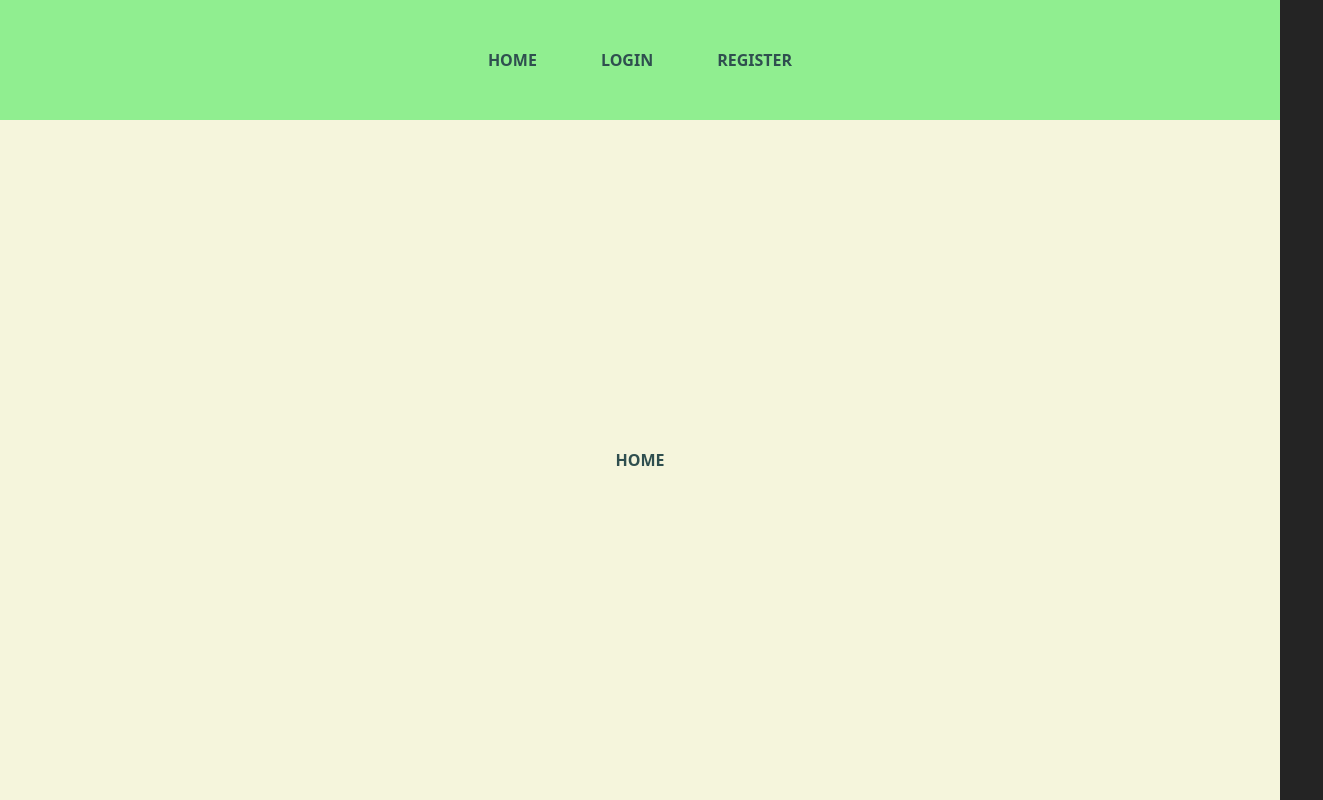
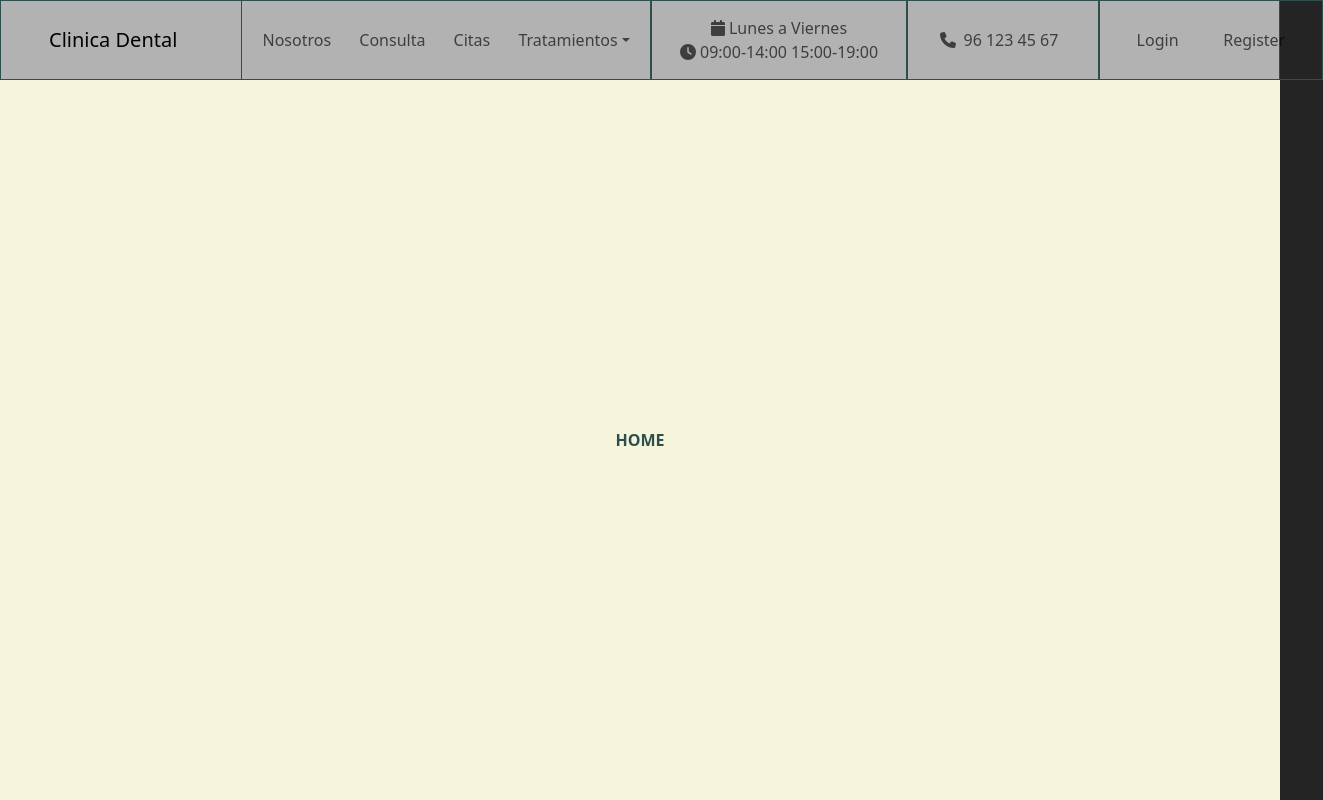
Before and after one commit to ansualo/proyecto5-frontendClinicaDental, a React (Vite) app: page / in a window 1280 px wide. Shown: the whole page, 1323 px wide, since content can reach past the window. Built offline with nearby package versions, Linux system fonts and the light colour scheme.

Commit message:
design: improve the Header with bootstrap

```diff
--- a/package.json
+++ b/package.json
@@ -10,6 +10,9 @@
     "preview": "vite preview"
   },
   "dependencies": {
+    "@fortawesome/fontawesome-svg-core": "^6.4.0",
+    "@fortawesome/free-solid-svg-icons": "^6.4.0",
+    "@fortawesome/react-fontawesome": "^0.2.0",
     "bootstrap": "^5.3.0",
     "react": "^18.2.0",
     "react-bootstrap": "^2.7.4",
--- a/src/common/Header/Header.css
+++ b/src/common/Header/Header.css
@@ -1,10 +1,8 @@
 .headerDesign{
-    height: 15vh;
+    height: 10vh;
     width: 100vw;
-    background-color: lightgreen;
-    display: flex;
-    align-items: center;
-    justify-content: center;
+    background-color: rgb(179, 178, 178);
+    border: 0.08em solid darkslategray;
 }
 
 .linkDesign{
@@ -16,3 +14,36 @@
 .linkDesign:hover{
     color:white;
 }
+
+
+@media screen and (min-width: 1025px) {
+
+    .menuLeft, .phone, .timetable, .menuRight{
+        height: 10vh;
+        border: 0.08em solid darkslategray;
+        display: flex;
+        align-items: center;
+        justify-content: center;
+    }
+
+    .menuLeft{
+        width: 32vw;
+        justify-content: space-evenly;
+    }
+
+    .timetable{
+        width: 20vw;
+        display: flex;
+        flex-direction: column;
+    }
+
+    .phone{
+        width: 15vw;
+    }
+
+    .menuRight{
+        width: 17.5vw;
+        justify-content: space-evenly;
+    }
+
+}
--- a/src/common/Header/Header.jsx
+++ b/src/common/Header/Header.jsx
@@ -1,16 +1,79 @@
 import React from "react";
 import './Header.css';
-import { useNavigate } from "react-router-dom";
+//Bootstrap
+import Container from 'react-bootstrap/Container';
+import Nav from 'react-bootstrap/Nav';
+import Navbar from 'react-bootstrap/Navbar';
+import NavDropdown from 'react-bootstrap/NavDropdown';
+//FontAwesome
+import { FontAwesomeIcon } from '@fortawesome/react-fontawesome'
+import { faPhone } from '@fortawesome/free-solid-svg-icons'
+import { faCalendar } from '@fortawesome/free-solid-svg-icons'
+import { faClock } from '@fortawesome/free-solid-svg-icons'
+
+const phoneIcon = <FontAwesomeIcon icon={faPhone} />;
+const calendarIcon = <FontAwesomeIcon icon={faCalendar} />
+const clockIcon = <FontAwesomeIcon icon={faClock} />
+
 
 export const Header = () => {
 
-    const navigate = useNavigate();
+//     const navigate = useNavigate();
 
-    return (
-        <div class="headerDesign">
-            <div className="linkDesign" onClick={()=> navigate('/')}>HOME</div>
-            <div className="linkDesign" onClick={()=> navigate('/login')}>LOGIN</div>
-            <div className="linkDesign" onClick={()=> navigate('/register')}>REGISTER</div>
-        </div>
-    )
+//     return (
+//         <div class="headerDesign">
+//             <div className="linkDesign" onClick={()=> navigate('/')}>HOME</div>
+//             <div className="linkDesign" onClick={()=> navigate('/login')}>LOGIN</div>
+//             <div className="linkDesign" onClick={()=> navigate('/register')}>REGISTER</div>
+//         </div>
+//     )
+// }
+
+
+  return (
+    <Navbar expand="lg" className="headerDesign">
+      <Container className="m-0 p-0">
+        <Navbar.Brand className="px-5" href="/">Clinica Dental</Navbar.Brand>
+        <Navbar.Toggle aria-controls="basic-navbar-nav" />
+        <Navbar.Collapse id="basic-navbar-nav">
+
+          <Nav className=" menuLeft">
+            <Nav.Link href="/">Nosotros</Nav.Link>
+            <Nav.Link href="/">Consulta</Nav.Link>
+            <Nav.Link href="/">Citas</Nav.Link>
+            <NavDropdown title="Tratamientos" id="basic-nav-dropdown">
+              <NavDropdown.Item href="#action/3.1">Action</NavDropdown.Item>
+              <NavDropdown.Item href="#action/3.2">
+                Another action
+              </NavDropdown.Item>
+              <NavDropdown.Item href="#action/3.3">Something</NavDropdown.Item>
+              <NavDropdown.Divider />
+              <NavDropdown.Item href="#action/3.4">
+                Separated link
+              </NavDropdown.Item>
+            </NavDropdown>
+           </Nav>
+
+           <Navbar.Text className="timetable">
+             <p className="m-0">{calendarIcon} Lunes a Viernes</p>
+             <p className="m-0"> {clockIcon} 09:00-14:00 15:00-19:00</p>
+           </Navbar.Text>
+
+           <Navbar.Text className="phone">
+             {phoneIcon }
+             <p className="m-2">96 123 45 67</p>
+           </Navbar.Text>
+
+           <Nav className=" menuRight">
+            <Nav.Link href="/login">Login</Nav.Link>
+            <Nav.Link href="/register">Register</Nav.Link>
+          </Nav>
+
+        </Navbar.Collapse>
+      </Container>
+    </Navbar>
+  );
 }
+
+
+// ReactDOM.render(phoneIcon, document.body)
--- a/src/pages/Home/Home.css
+++ b/src/pages/Home/Home.css
@@ -1,5 +1,5 @@
 .homeDesign{
-    min-height: 85vh;
+    min-height: 90vh;
     width: 100vw;
     background-color: beige;
     color: darkslategray;
--- a/src/pages/Login/Login.css
+++ b/src/pages/Login/Login.css
@@ -1,5 +1,5 @@
 .loginDesign{
-    height: 85vh;
+    height: 90vh;
     width: 100vw;
     background-color:gainsboro;
     color: darkslategray;
--- a/src/pages/Register/Register.css
+++ b/src/pages/Register/Register.css
@@ -1,5 +1,5 @@
 .registerDesign{
-    min-height: 85vh;
+    min-height: 90vh;
     width: 100vw;
     background-color:gainsboro;
     color: darkslategray;
```
Also changed, not shown: 1 other file (tests, documents, lock files or other folders).
